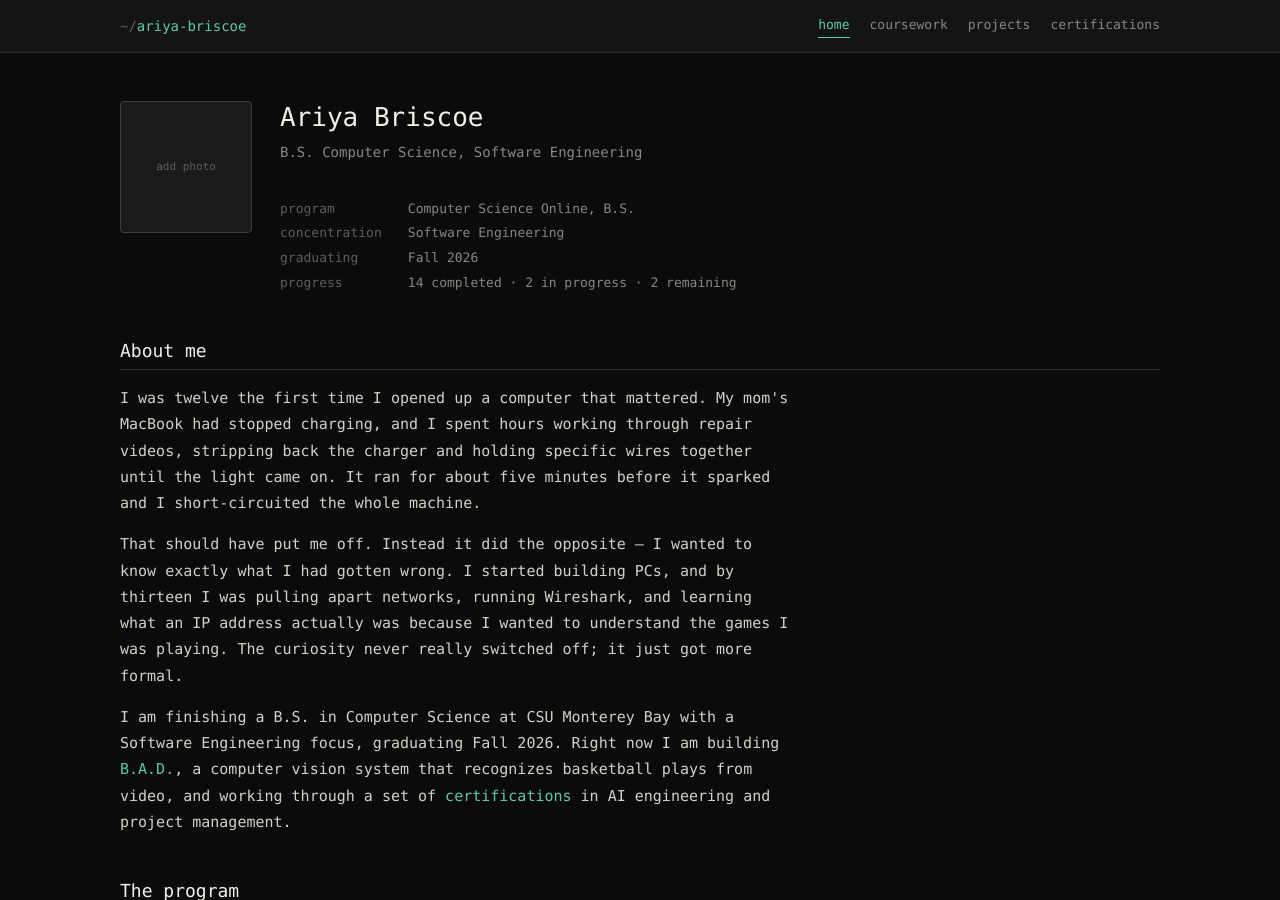
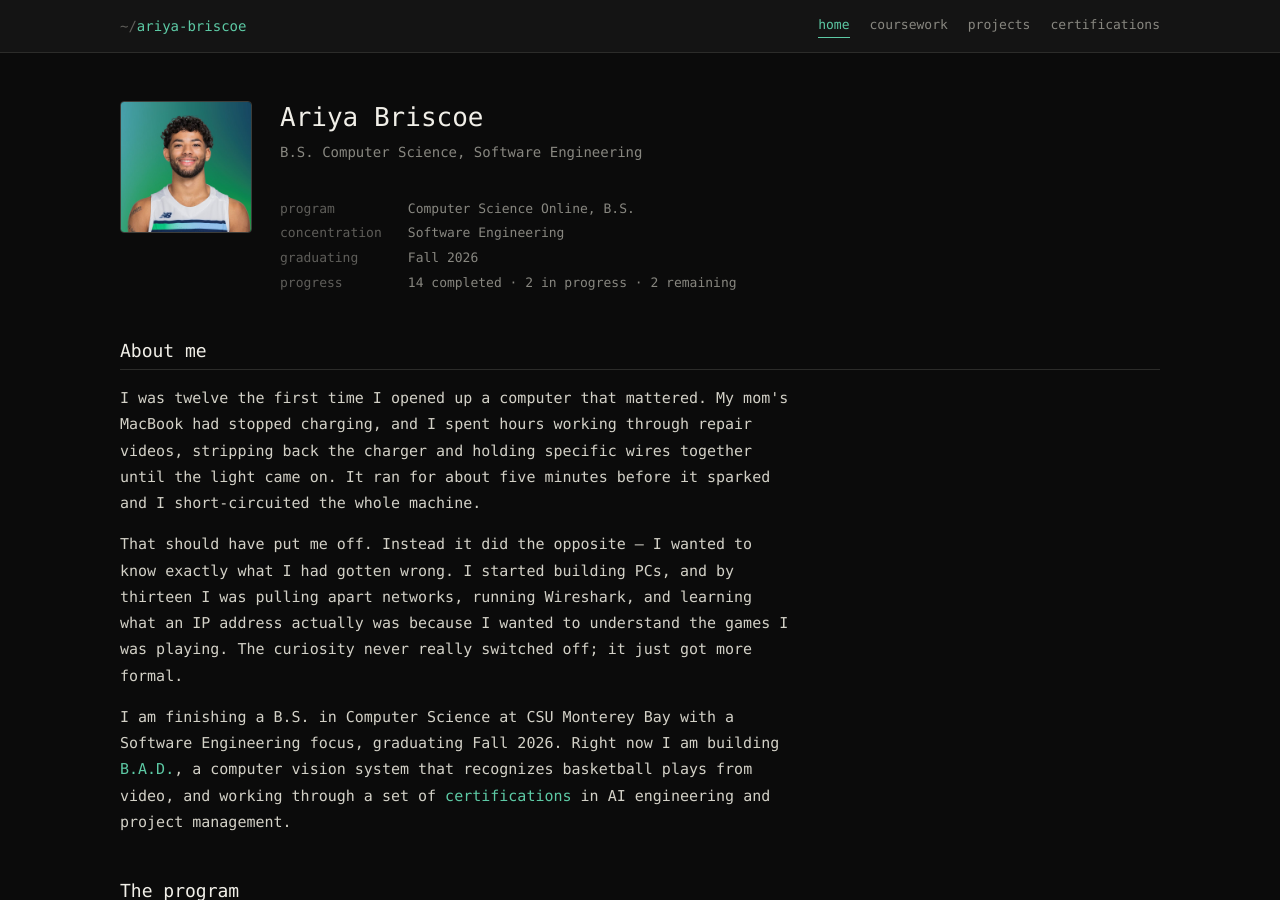
Before and after one commit to ryebriscoe/ryebriscoe.github.io, a Jekyll site: the page built from index.html, in a window 1280 px wide and 900 px high. Built offline with Jekyll 4.4.1, drawn with Linux system fonts in a browser that asks for light colours.

Commit message:
Add profile photo to home page

```diff
--- a/_config.yml
+++ b/_config.yml
@@ -47,5 +47,4 @@ exclude:
   - Gemfile.lock
   - vendor
 
-# photo: /assets/img/ariya.jpg
-photo:
+photo: /assets/img/ariya.jpg
```
Also changed, not shown: assets/img/ariya.jpg (added).
